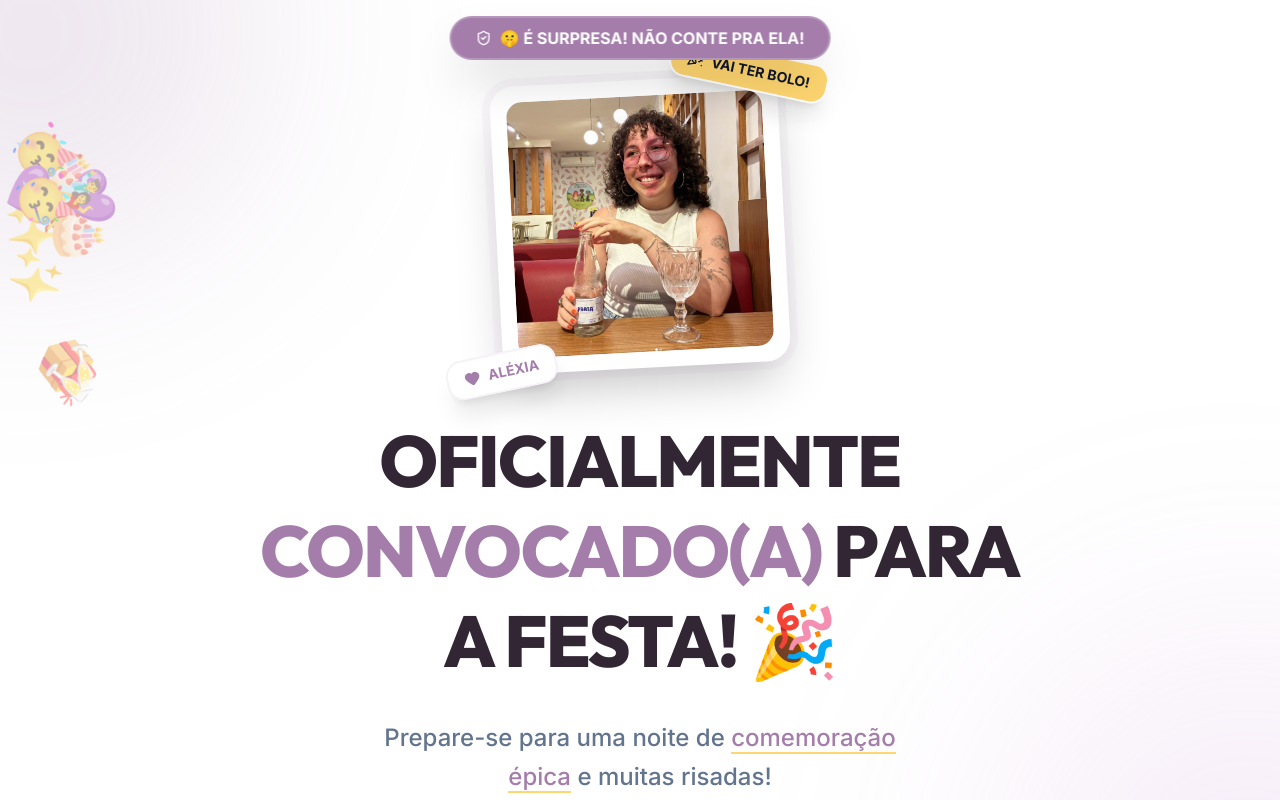
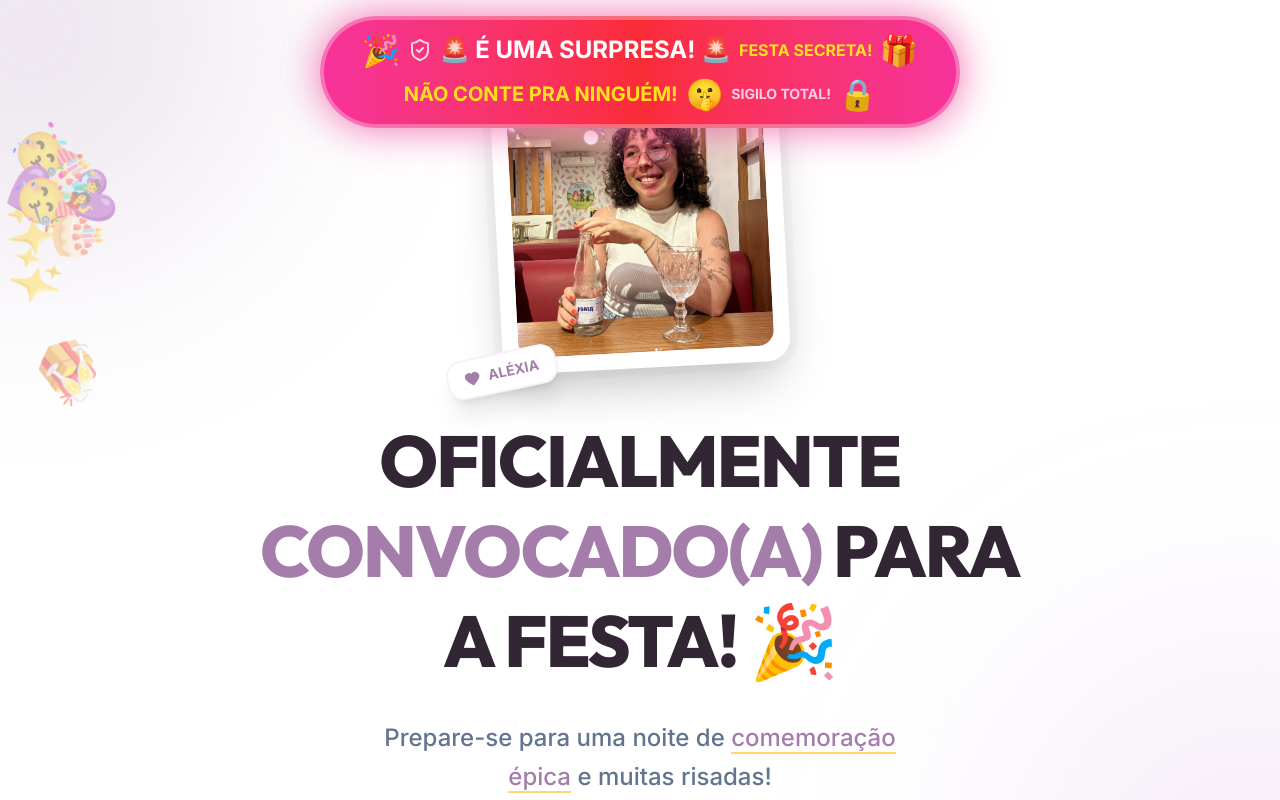
Before and after one commit to cleitonsousadev/ANIVERS-RIO-AL-XIA-PARREIRAS, a React (Vite) app: page / in a window 1280 px wide. Shown: the top 800 px of the page. Built offline with nearby package versions, Linux system fonts and the light colour scheme.

Commit message:
feat: aumenta informações de surpresa no alerta flutuante - inclui 'FESTA SECRETA', 'NÃO CONTE PRA NINGUÉM', 'SIGILO TOTAL' e ícones adicionais

```diff
--- a/src/App.tsx
+++ b/src/App.tsx
@@ -91,14 +91,45 @@ Mensagem: ${formData.message || 'Sem mensagem adicional'}`;
 
   return (
     <div className="min-h-screen selection:bg-brand-primary/30 font-sans bg-brand-soft">
-      {/* Floating Surprise Alert */}
-      <motion.div
-        initial={{ y: -100 }}
-        animate={{ y: 0 }}
-        className="fixed top-4 left-1/2 -translate-x-1/2 z-50 bg-brand-primary text-white px-6 py-2 rounded-full shadow-2xl font-bold flex items-center gap-2 text-sm md:text-base border-2 border-white/20 backdrop-blur-sm"
+{/* Floating Surprise Alert - Mais chamativo e evidente */}
+<motion.div
+        initial={{ y: -100, scale: 0.8 }}
+        animate={{ y: 0, scale: 1 }}
+        className="fixed top-4 left-1/2 -translate-x-1/2 z-50 bg-gradient-to-r from-pink-500 via-red-500 to-pink-500 text-white px-6 py-3 rounded-full shadow-[0_0_40px_rgba(236,72,153,0.8)] font-black flex items-center gap-2 text-base md:text-xl border-4 border-white/30 backdrop-blur-sm min-w-[95vw] md:min-w-auto justify-center flex-wrap"
       >
-        <ShieldCheck className="w-4 h-4" />
-        🤫 É SURPRESA! NÃO CONTE PRA ELA!
+        <motion.span
+          animate={{ rotate: [0, 15, -15, 0], scale: [1, 1.2, 1] }}
+          transition={{ duration: 0.5, repeat: Infinity }}
+          className="text-2xl md:text-3xl"
+        >
+          🎉
+        </motion.span>
+        <ShieldCheck className="w-5 h-5 md:w-6 md:h-6 animate-pulse" />
+        <span className="text-lg md:text-2xl">🚨 É UMA SURPRESA! 🚨</span>
+        <span className="text-yellow-300 text-sm md:text-base">FESTA SECRETA!</span>
+        <motion.span
+          animate={{ rotate: [0, -15, 15, 0], scale: [1, 1.2, 1] }}
+          transition={{ duration: 0.5, repeat: Infinity }}
+          className="text-2xl md:text-3xl"
+        >
+          🎁
+        </motion.span>
+        <span className="font-black text-yellow-300 text-sm md:text-xl">NÃO CONTE PRA NINGUÉM!</span>
+        <motion.span
+          animate={{ rotate: [0, 15, -15, 0], scale: [1, 1.2, 1] }}
+          transition={{ duration: 0.5, repeat: Infinity }}
+          className="text-2xl md:text-3xl"
+        >
+          🤫
+        </motion.span>
+        <span className="text-pink-200 text-xs md:text-sm">SIGILO TOTAL!</span>
+        <motion.span
+          animate={{ rotate: [0, -15, 15, 0], scale: [1, 1.2, 1] }}
+          transition={{ duration: 0.5, repeat: Infinity }}
+          className="text-2xl md:text-3xl"
+        >
+          🔒
+        </motion.span>
       </motion.div>
 
       {/* Hero Section */}
@@ -123,8 +154,8 @@ Mensagem: ${formData.message || 'Sem mensagem adicional'}`;
           />
         </div>
 
-        <motion.div
-          initial={{ opacity: 0, y: 30 }}
+<motion.div
+          initial={{ opacity: 0 }}
           animate={{ opacity: 1, y: 0 }}
           className="z-10 text-center max-w-3xl"
         >
```
